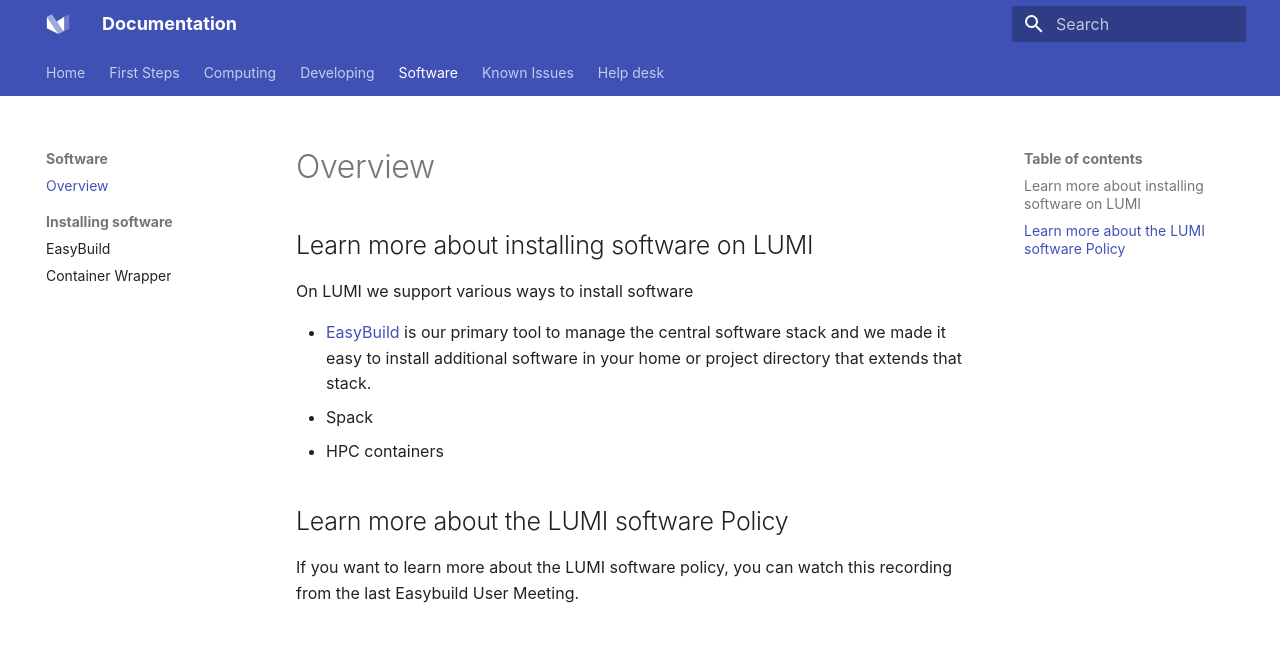
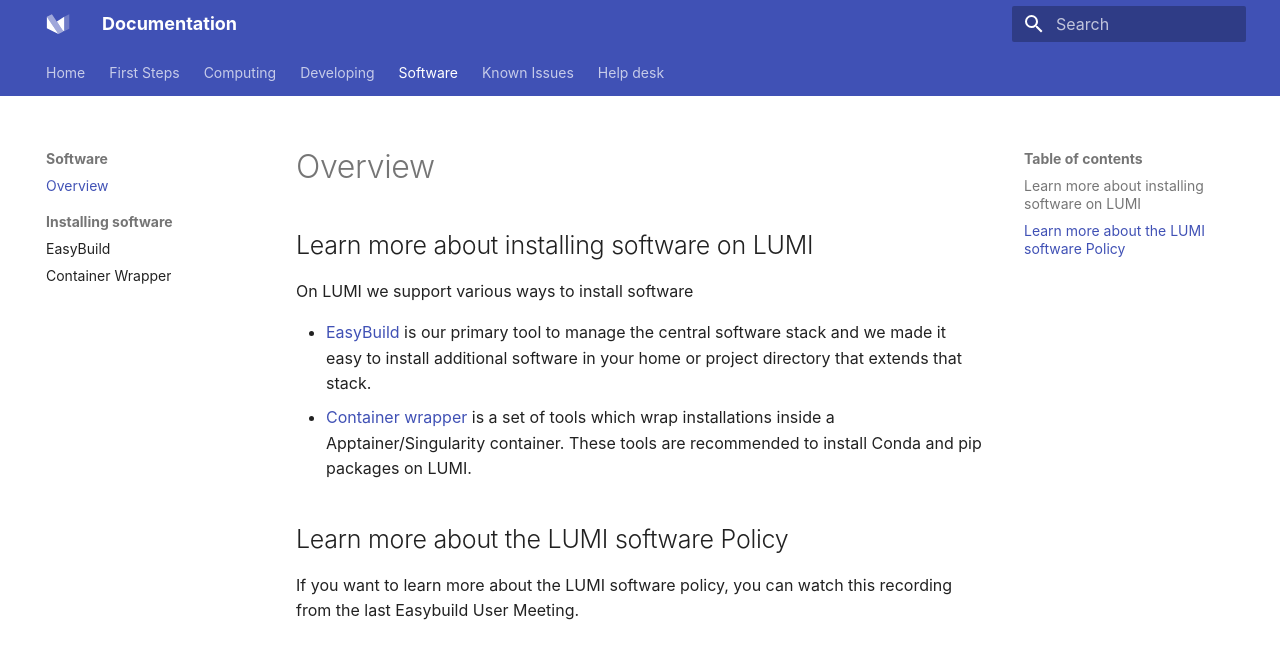
Before and after one commit to Lumi-supercomputer/lumi-userguide, an MkDocs documentation site: the page built from docs/software/index.md, in a window 1280 px wide and 1137 px high. Shown: the top 654 px of the window. Built offline with MkDocs 1.6.1 and Material for MkDocs 9.7.7, drawn with Linux system fonts in a browser that asks for light colours.

Commit message:
add the container wrapper to the sofware overview

```diff
--- a/docs/software/index.md
+++ b/docs/software/index.md
@@ -3,6 +3,7 @@
 ---
 
 [easybuild]: ./installing/easybuild.md
+[contwrapper]: ./installing/container_wrapper.md
 
 
 ## Learn more about installing software on LUMI
@@ -12,8 +13,9 @@
  - [EasyBuild][easybuild] is our primary tool to manage the central software
    stack and we made it easy to install additional software in your home or
    project directory that extends that stack.
- - Spack
- - HPC containers
+ - [Container wrapper][contwrapper] is a set of tools which wrap installations
+   inside a Apptainer/Singularity container. These tools are recommended to
+   install Conda and pip packages on LUMI.
 
 
 ## Learn more about the LUMI software Policy
```
